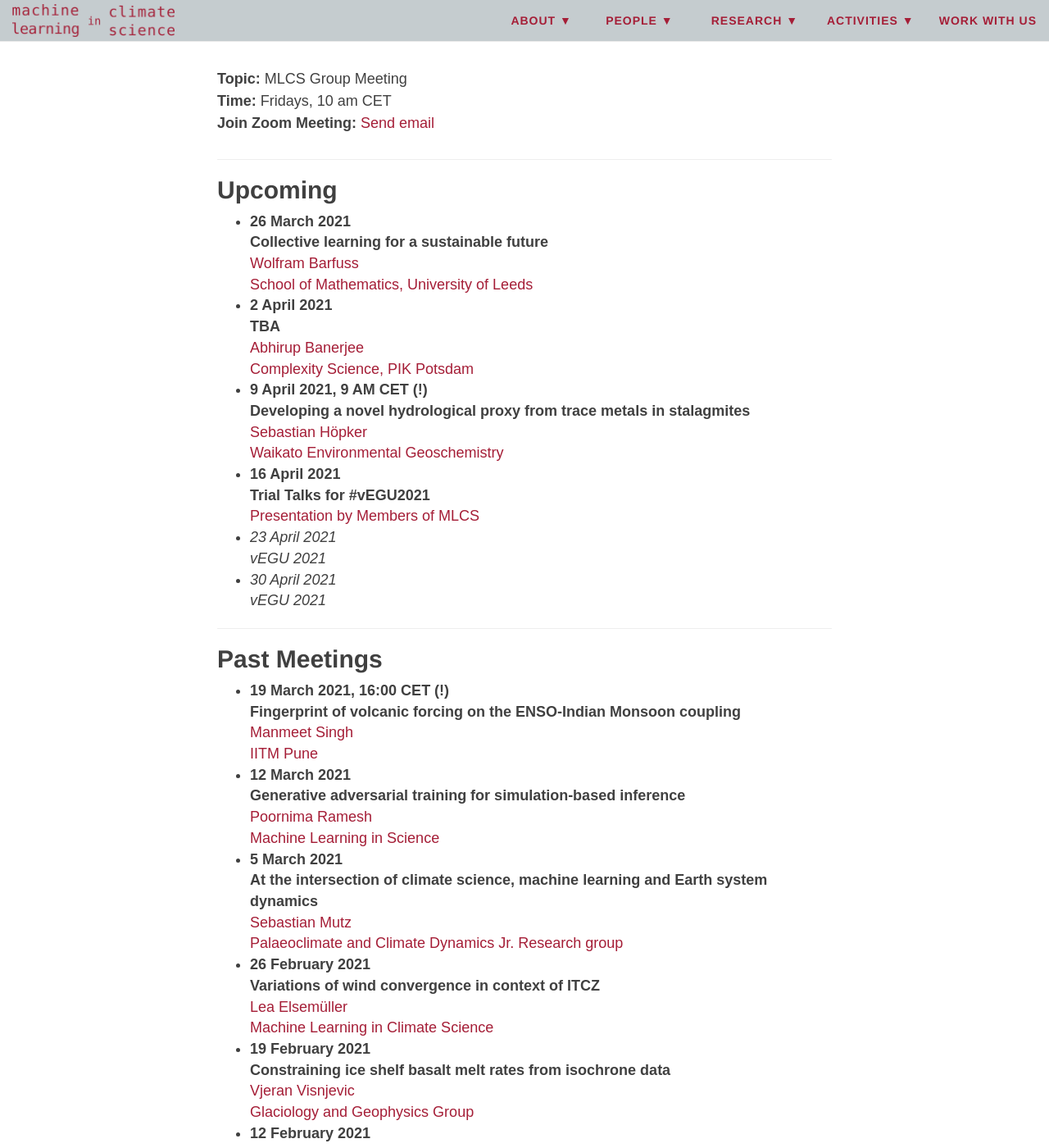
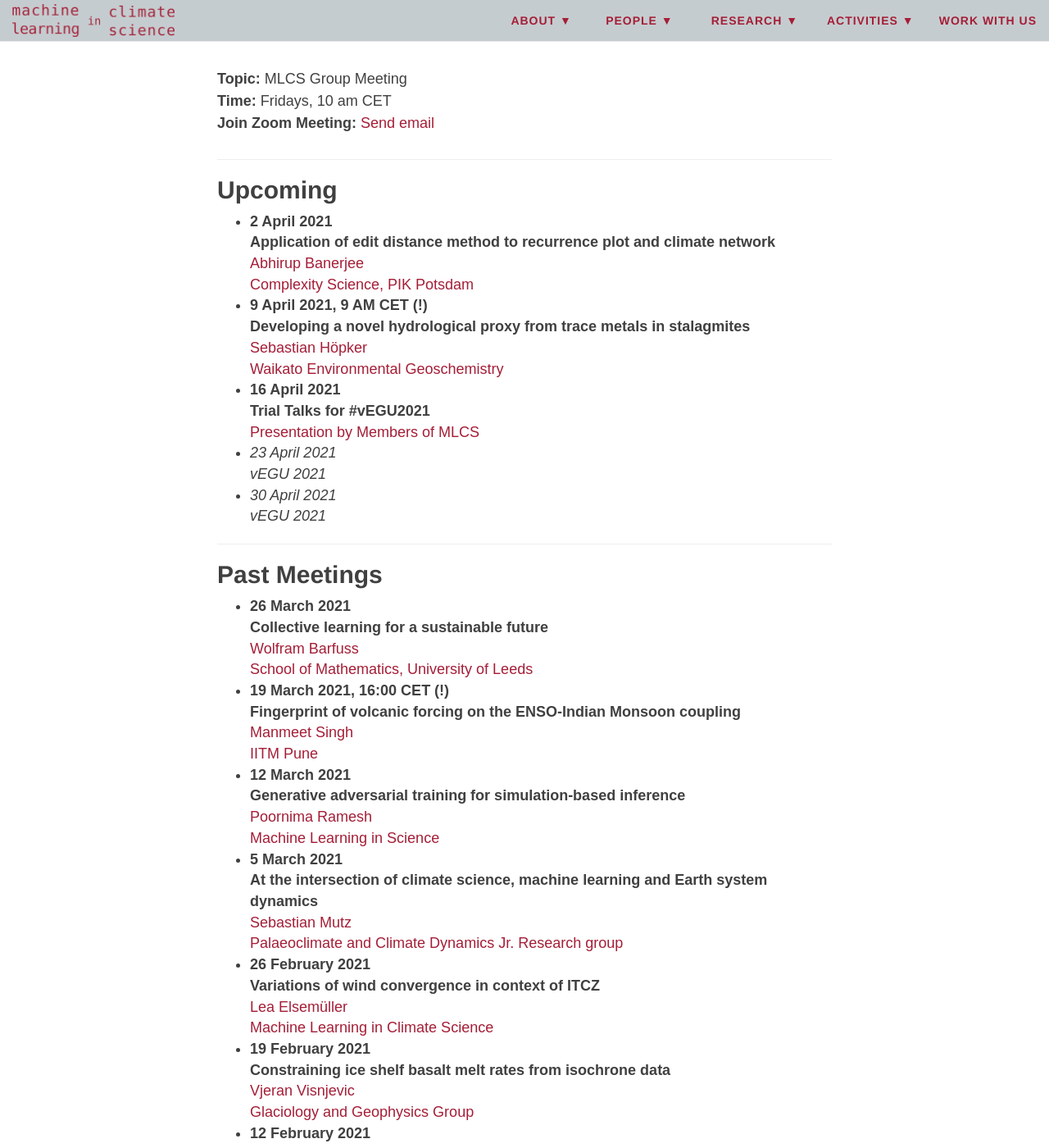
Before and after one commit to mlcs/mlcs.github.io, a Jekyll site: the page built from activities/group-meetings.md, in a window 1280 px wide and 1400 px high, scrolled down 748 px. Shown: the whole window at 82% size. Built offline with Jekyll 4.4.1, drawn with Linux system fonts in a browser that asks for light colours; nearby versions of some CDN libraries.

Commit message:
group meetings -> archive Wolfram's talk, add title to Abhirup's talk

```diff
--- a/activities/group-meetings.md
+++ b/activities/group-meetings.md
@@ -24,12 +24,8 @@ meetings are entirely on Zoom.
 
 ## Upcoming
 
-+ **26 March 2021**
-**Collective learning for a sustainable future**
-[Wolfram Barfuss](https://wbarfuss.github.io/)
-[School of Mathematics, University of Leeds](https://eps.leeds.ac.uk/maths)
 + **2 April 2021**
-**TBA**
+**Application of edit distance method to recurrence plot and climate network**
 [Abhirup Banerjee](https://www.pik-potsdam.de/members/banerjee)
 [Complexity Science, PIK Potsdam](https://www.pik-potsdam.de/en/institute/departments/complexity-science)
 + **9 April 2021, 9 AM CET (!)**
@@ -48,6 +44,10 @@ _vEGU 2021_
 
 ## Past Meetings
 
++ **26 March 2021**
+**Collective learning for a sustainable future**
+[Wolfram Barfuss](https://wbarfuss.github.io/)
+[School of Mathematics, University of Leeds](https://eps.leeds.ac.uk/maths)
 + **19 March 2021, 16:00 CET (!)**
 **Fingerprint of volcanic forcing on the ENSO-Indian Monsoon coupling**
 [Manmeet Singh](https://www.tropmet.res.in/119-Manmeet%20%20Singh-scientist_detail)
```
